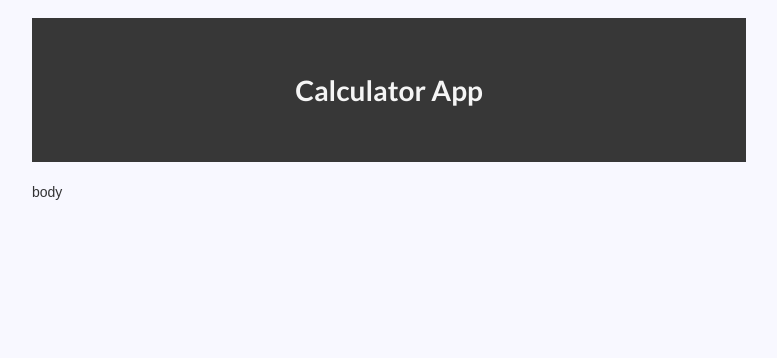
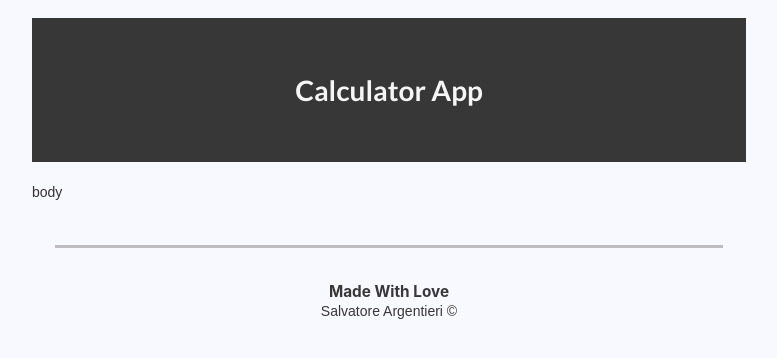
Before and after one commit to sargtier1/calculator, a React (Create React App) app: page / in a window 1280 px wide. Shown: the top 358 px of the page, without its empty margins (251-1028 px from the left). Built offline with nearby package versions, Linux system fonts and the light colour scheme.

Commit message:
footer, and header components

```diff
--- a/src/App.css
+++ b/src/App.css
@@ -1,3 +1,12 @@
+footer {
+  color: #373737;
+  margin: 1.3rem;
+  padding: 2rem;
+  text-align: center;
+  border-top-style: solid;
+  border-top-color: #67676767;
+}
+
 
 /*                      App Styles                  */
 /* ================================================= */
--- a/src/App.js
+++ b/src/App.js
@@ -1,6 +1,7 @@
 import React, { Component } from "react";
 
 import Header from './components/header/header'
+import Footer from './components/footer/footer'
 import Calculator from './layout/calculator/calculator'
 
 import "./App.css";
@@ -17,6 +18,8 @@ class App extends Component {
         <Header />
         <br />
         <Calculator />
+        <br />
+        <Footer />
       </div>
     );
   }
--- /dev/null
+++ b/src/components/footer/footer.js
@@ -0,0 +1,13 @@
+import React from "react";
+
+const Footer = () => {
+  return (
+    <footer>
+      <h5>Made With Love</h5>
+      <p>Salvatore Argentieri © </p>
+        {/*  social media wheel  */}
+    </footer>
+  );
+};
+
+export default Footer;
--- a/src/layout/calculator/calculator.js
+++ b/src/layout/calculator/calculator.js
@@ -2,7 +2,7 @@ import React from 'react'
 
 const Calculator = () => {
     return (
-        <div>
+        <div className="calculator">
             <p>body</p>
         </div>
     )
```
